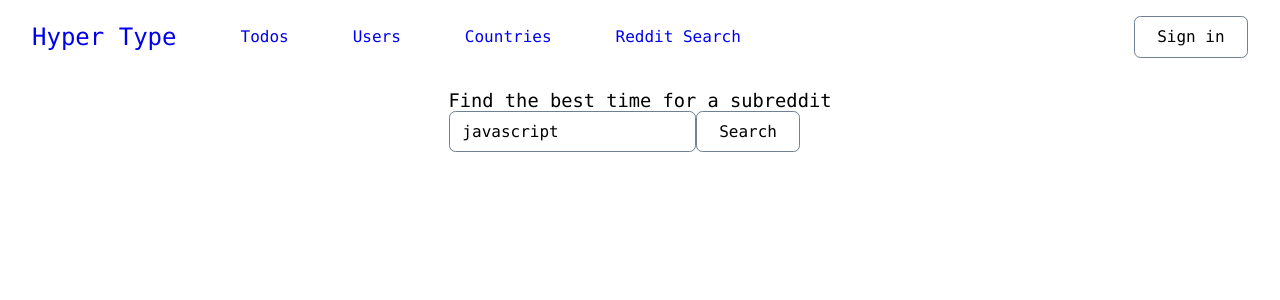
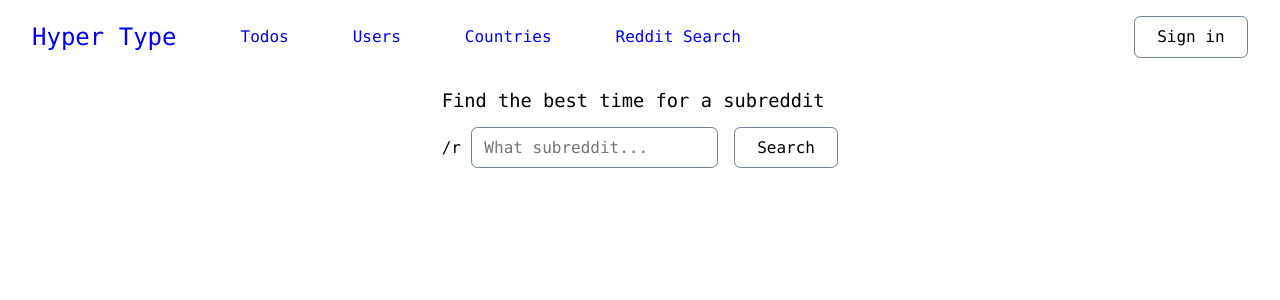
Before and after one commit to evilpaper/hyper-type, a React (Create React App) app: page /reddit in a window 1280 px wide. Shown: the top 300 px of the page. Built offline with nearby package versions, Linux system fonts and the light colour scheme.

Commit message:
Add test to landing page

```diff
--- a/package.json
+++ b/package.json
@@ -14,6 +14,7 @@
     "react-dom": "^17.0.2",
     "react-router-dom": "^5.2.0",
     "react-scripts": "4.0.3",
+    "styled-components": "^5.3.0",
     "typescript": "^4.1.2",
     "web-vitals": "^1.0.1"
   },
@@ -42,6 +43,7 @@
     ]
   },
   "devDependencies": {
-    "@types/react-router-dom": "^5.1.7"
+    "@types/react-router-dom": "^5.1.7",
+    "@types/styled-components": "^5.1.11"
   }
 }
--- a/src/components/RedditSearch/Form.tsx
+++ /dev/null
@@ -1,28 +0,0 @@
-import React, { FormEvent, useState } from "react";
-
-export default function Form({
-  onSearch,
-}: {
-  onSearch: (subreddit: string) => void;
-}) {
-  const [subreddit, setSubreddit] = useState("javascript");
-
-  function onSubmit(event: FormEvent<HTMLButtonElement>) {
-    event.preventDefault();
-    onSearch(subreddit);
-  }
-  return (
-    <form>
-      <label htmlFor="subredit"></label>
-      <input
-        type="text"
-        name="subreddit"
-        value={subreddit}
-        onChange={(event) => setSubreddit(event.target.value)}
-      ></input>
-      <button type="submit" onClick={onSubmit}>
-        Search
-      </button>
-    </form>
-  );
-}
--- a/src/components/RedditSearch/RedditSearch.tsx
+++ b/src/components/RedditSearch/RedditSearch.tsx
@@ -1,5 +1,10 @@
 import React, { useState } from "react";
-import Form from "./Form";
+import RedditSearchForm from "./RedditSearchForm";
+import styled from "styled-components";
+
+const Result = styled.p`
+  margin-top: 1em;
+`;
 
 export default function RedditSearch() {
   const [posts, setPosts] = useState([]);
@@ -9,18 +14,20 @@ export default function RedditSearch() {
     setStatus("loading");
     const url = `https://www.reddit.com/r/${subreddit}/top.json`;
     const response = await fetch(url);
-    const { data } = await response.json();
-    setPosts(data.children);
+    const { data = [] } = await response.json();
+    setPosts((data.children = []));
     setStatus("resolved");
   }
   return (
     <>
       <section>
         <h1>Find the best time for a subreddit</h1>
-        <Form onSearch={onSearch} />
+        <RedditSearchForm onSearch={onSearch} />
       </section>
-      {status === "loading" && <p>Searching...</p>}
-      {status === "resolved" && <p>Number of top posts: {posts.length}</p>}
+      {status === "loading" && <Result>Searching...</Result>}
+      {status === "resolved" && (
+        <Result>Number of top posts: {posts.length}</Result>
+      )}
     </>
   );
 }
--- /dev/null
+++ b/src/components/RedditSearch/RedditSearchForm.tsx
@@ -0,0 +1,42 @@
+import React, { FormEvent, useState } from "react";
+import styled from "styled-components";
+
+const Form = styled.form`
+  margin-top: 1em;
+`;
+
+const Button = styled.button`
+  margin-left: 1em;
+`;
+
+export default function RedditSearchForm({
+  onSearch,
+}: {
+  onSearch: (subreddit: string) => void;
+}) {
+  const [subreddit, setSubreddit] = useState("");
+
+  function onSubmit(event: FormEvent<HTMLButtonElement>) {
+    event.preventDefault();
+    onSearch(subreddit);
+  }
+  return (
+    <Form>
+      <label htmlFor="subredit">
+        {" "}
+        /r{" "}
+        <input
+          type="text"
+          name="subreddit"
+          value={subreddit}
+          onChange={(event) => setSubreddit(event.target.value)}
+          placeholder="What subreddit..."
+        />
+      </label>
+
+      <Button type="submit" onClick={onSubmit}>
+        Search
+      </Button>
+    </Form>
+  );
+}
```
Also changed, not shown: 2 other files (tests, documents, lock files or other folders).
